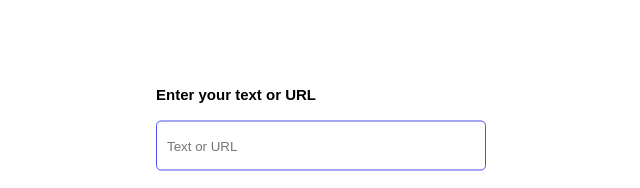
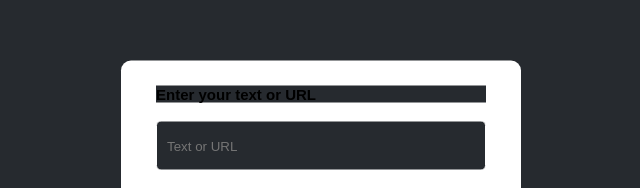
Before and after one commit to youcefM2002/tes, a plain HTML site: page index.html in a window 1280 px wide. Shown: the part 217-405 px from the top of the page, without its empty margins (319-959 px from the left). Drawn offline with Linux system fonts and the light colour scheme.

Commit message:
Update style.css

```diff
--- a/style.css
+++ b/style.css
@@ -3,7 +3,7 @@
     padding: 0;
     font-family: 'Poppins', sans-serif;
     box-sizing: border-box;
-    background: #FFF;
+    background: #262a2f;
 }
 
 body {
@@ -30,7 +30,7 @@ body {
 .container input {
     width: 100%;
     height: 50px;
-    border: 1px solid #494eea;
+    border: 1px solid #fff;
     outline: 0;
     padding: 10px;
     margin: 10px 0 20px;
```
